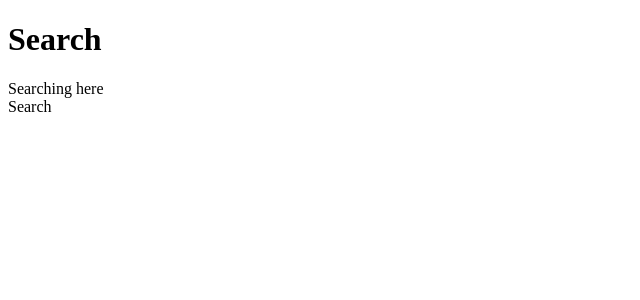
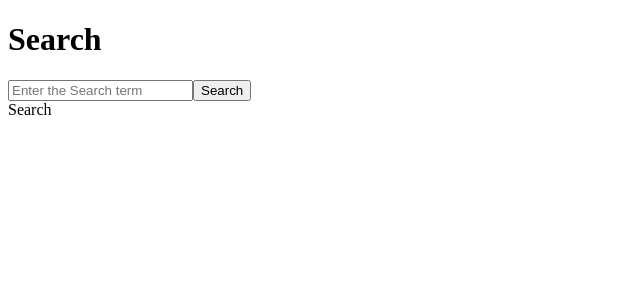
Before and after one commit to kabtamu-degifie/next-demo, a Next.js app: page /search in a window 1280 px wide. Shown: the top 300 px of the page, without its empty margins (0-640 px from the left). Built offline with nearby package versions, Linux system fonts and the light colour scheme.

Commit message:
added search client component

```diff
--- a/app/search/Search.tsx
+++ b/app/search/Search.tsx
@@ -1,7 +1,33 @@
-import React from "react";
+"use client";
+
+import React, { FormEvent, useState } from "react";
+import { useRouter } from "next/navigation";
 
 function Search() {
-  return <div>Searching here</div>;
+  const [search, setSearch] = useState("");
+  const router = useRouter();
+
+  const handleSearch = async (e: FormEvent<HTMLFormElement>) => {
+    e.preventDefault();
+    setSearch("");
+    router.push(`/search/${search}`);
+  };
+  return (
+    <form onSubmit={handleSearch}>
+      <input
+        type="text"
+        value={search}
+        placeholder="Enter the Search term"
+        onChange={(e) => setSearch(e.target.value)}
+      />
+      <button
+        type="submit"
+        className="p-2 text-sm bg-blue-500 text-white focus:ring-2 focus:ring-blue-500 ring-offset-1 rounded-md"
+      >
+        Search
+      </button>
+    </form>
+  );
 }
 
 export default Search;
```
